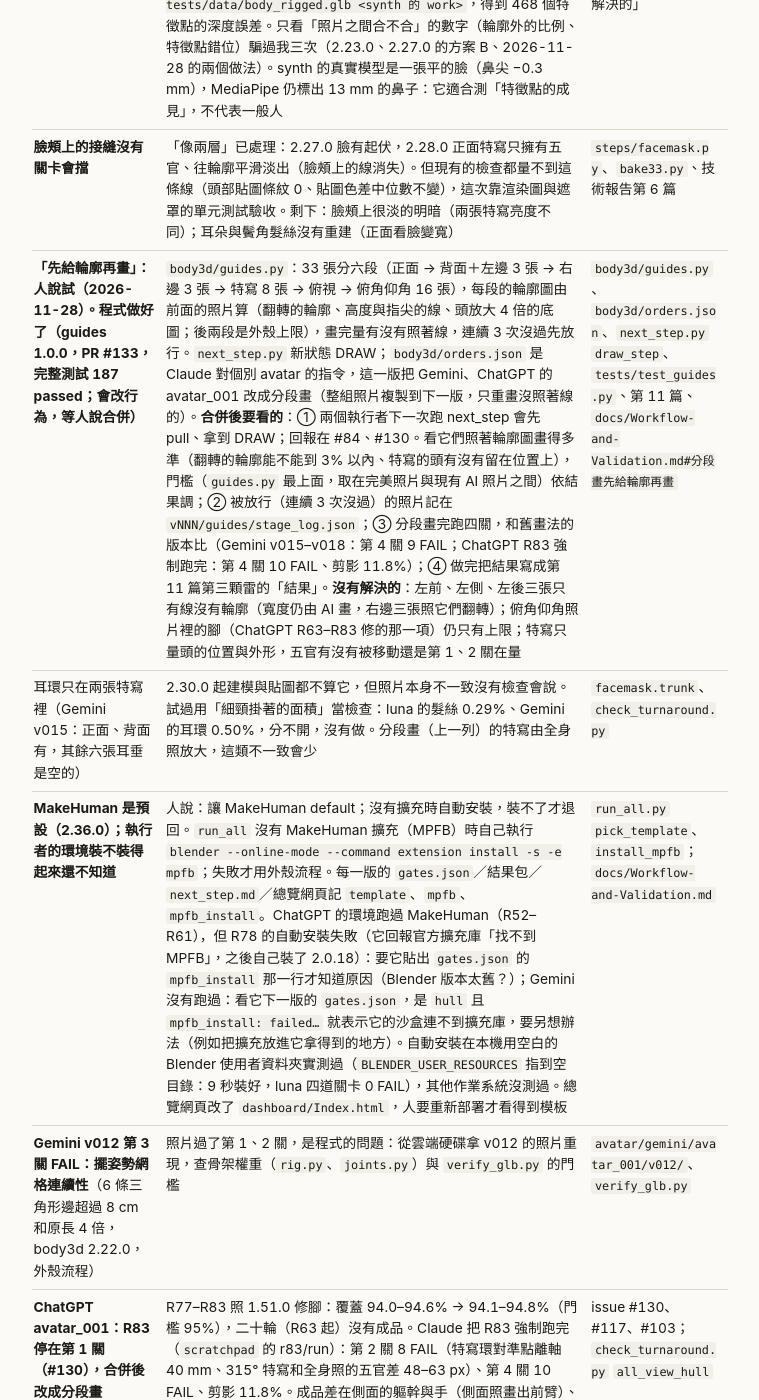
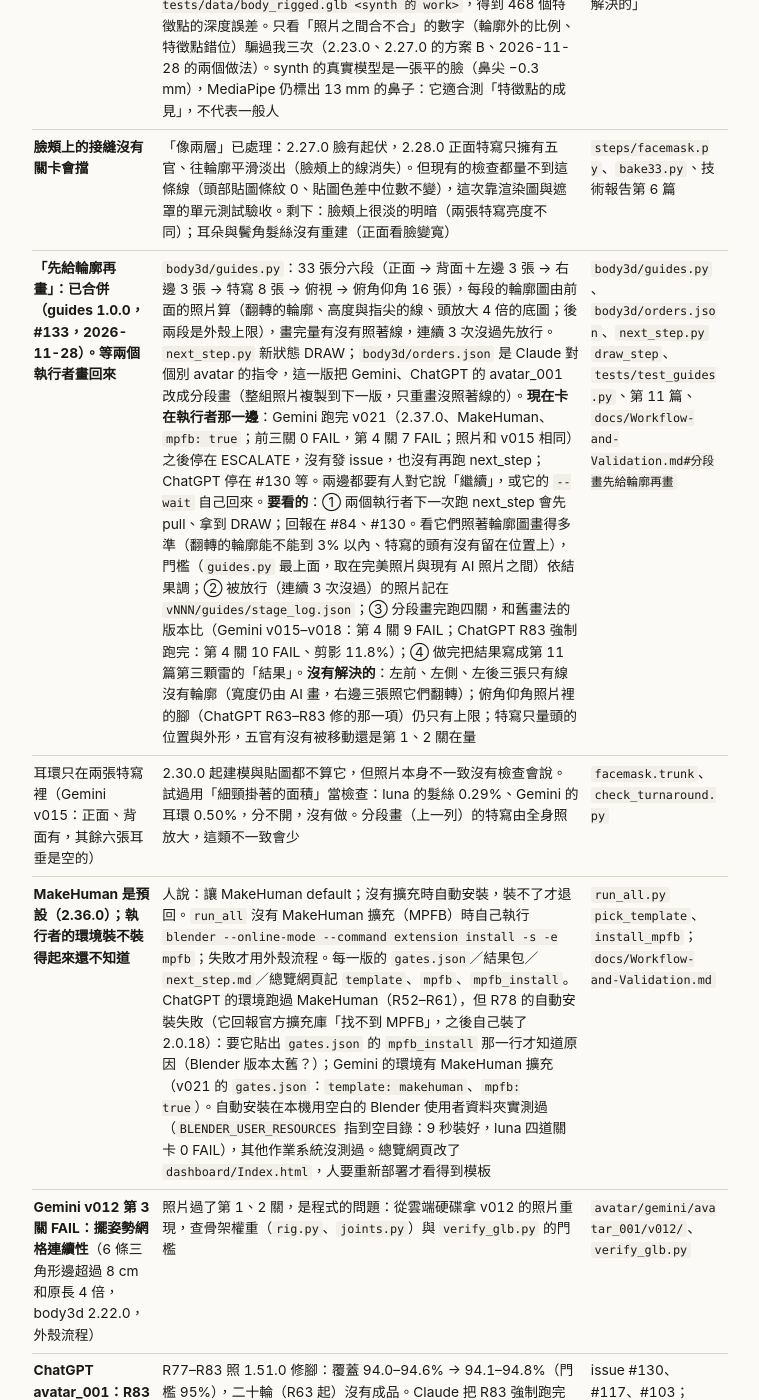
Before and after one commit to WangChengYeh/Avatar, a Jekyll site: the page built from docs/Handoff.md, in a window 1280 px wide and 1400 px high, scrolled down 1572 px. Shown: the whole window, without its empty margins (260-1019 px from the left). Built offline with Jekyll 4.4.1, drawn with Linux system fonts in a browser that asks for light colours; our own code applies the rules of GitHub Pages for plain Markdown files.

Commit message:
[Claude] Handoff: staged drawing is merged; both avatars wait on their executors
Agent: Claude
Co-Authored-By: Claude Fable 5.2 <noreply@anthropic.com>

```diff
--- a/docs/Handoff.md
+++ b/docs/Handoff.md
@@ -19,9 +19,9 @@
 | **Gemini avatar_001 v018：四關 0 FAIL、DONE，複核不通過（人說：輸入是美女，輸出變醜）** | 把 GLB 用照片的相機渲染、和輸入並排：五官位置相同，但臉變寬（嘴的高度膚色寬度 75 → 98 mm，寬 31%；完美照片的模型寬 4–9%）、臉頰到下巴沒有收窄、耳朵只剩邊緣一條、鬢角髮絲沒有、髮髻和後腦連成尖錐。原因：臉頰與耳朵之間的凹處雕不出來，被朝前的平面補起來，貼上側面的皮膚。四道關卡沒有一項比成品的臉和輸入像不像。**下一步（照順序）**：① 把「成品像不像輸入」做成第 4 關的檢查（原型：正面特寫與渲染，從眼下到嘴的每一列量膚色寬度；`scratchpad` 的 facewidth.py，還沒進 repo），讓這種成品不再 DONE；② 修頭部側面的形狀（臉部輪廓的深度現在固定為 0，可改用特徵點的深度；耳朵）與貼圖；③ 髮髻 | issue #84、`steps/bl_client_render.py`、`face33.py`、`headsil33.py`、`bake33.py` |
 | **改臉或頭的形狀之前先量真實模型** | 完美照片是已知模型渲染的：`python tests/face_truth.py tests/data/luna-v1.glb <luna 的 work>`、`… tests/data/body_rigged.glb <synth 的 work>`，得到 468 個特徵點的深度誤差。只看「照片之間合不合」的數字（輪廓外的比例、特徵點錯位）騙過我三次（2.23.0、2.27.0 的方案 B、2026-11-28 的兩個做法）。synth 的真實模型是一張平的臉（鼻尖 −0.3 mm），MediaPipe 仍標出 13 mm 的鼻子：它適合測「特徵點的成見」，不代表一般人 | `tests/face_truth.py`、第 5 篇「還沒解決的」 |
 | **臉頰上的接縫沒有關卡會擋** | 「像兩層」已處理：2.27.0 臉有起伏，2.28.0 正面特寫只擁有五官、往輪廓平滑淡出（臉頰上的線消失）。但現有的檢查都量不到這條線（頭部貼圖條紋 0、貼圖色差中位數不變），這次靠渲染圖與遮罩的單元測試驗收。剩下：臉頰上很淡的明暗（兩張特寫亮度不同）；耳朵與鬢角髮絲沒有重建（正面看臉變寬） | `steps/facemask.py`、`bake33.py`、技術報告第 6 篇 |
-| **「先給輪廓再畫」：人說試（2026-11-28）。程式做好了（guides 1.0.0，PR #133，完整測試 187 passed；會改行為，等人說合併）** | `body3d/guides.py`：33 張分六段（正面 → 背面＋左邊 3 張 → 右邊 3 張 → 特寫 8 張 → 俯視 → 俯角仰角 16 張），每段的輪廓圖由前面的照片算（翻轉的輪廓、高度與指尖的線、頭放大 4 倍的底圖；後兩段是外殼上限），畫完量有沒有照著線，連續 3 次沒過先放行。`next_step.py` 新狀態 DRAW；`body3d/orders.json` 是 Claude 對個別 avatar 的指令，這一版把 Gemini、ChatGPT 的 avatar_001 改成分段畫（整組照片複製到下一版，只重畫沒照著線的）。**合併後要看的**：① 兩個執行者下一次跑 next_step 會先 pull、拿到 DRAW；回報在 #84、#130。看它們照著輪廓圖畫得多準（翻轉的輪廓能不能到 3% 以內、特寫的頭有沒有留在位置上），門檻（`guides.py` 最上面，取在完美照片與現有 AI 照片之間）依結果調；② 被放行（連續 3 次沒過）的照片記在 `vNNN/guides/stage_log.json`；③ 分段畫完跑四關，和舊畫法的版本比（Gemini v015–v018：第 4 關 9 FAIL；ChatGPT R83 強制跑完：第 4 關 10 FAIL、剪影 11.8%）；④ 做完把結果寫成第 11 篇第三顆雷的「結果」。**沒有解決的**：左前、左側、左後三張只有線沒有輪廓（寬度仍由 AI 畫，右邊三張照它們翻轉）；俯角仰角照片裡的腳（ChatGPT R63–R83 修的那一項）仍只有上限；特寫只量頭的位置與外形，五官有沒有被移動還是第 1、2 關在量 | `body3d/guides.py`、`body3d/orders.json`、`next_step.py` `draw_step`、`tests/test_guides.py`、第 11 篇、`docs/Workflow-and-Validation.md#分段畫先給輪廓再畫` |
+| **「先給輪廓再畫」：已合併（guides 1.0.0，#133，2026-11-28）。等兩個執行者畫回來** | `body3d/guides.py`：33 張分六段（正面 → 背面＋左邊 3 張 → 右邊 3 張 → 特寫 8 張 → 俯視 → 俯角仰角 16 張），每段的輪廓圖由前面的照片算（翻轉的輪廓、高度與指尖的線、頭放大 4 倍的底圖；後兩段是外殼上限），畫完量有沒有照著線，連續 3 次沒過先放行。`next_step.py` 新狀態 DRAW；`body3d/orders.json` 是 Claude 對個別 avatar 的指令，這一版把 Gemini、ChatGPT 的 avatar_001 改成分段畫（整組照片複製到下一版，只重畫沒照著線的）。**現在卡在執行者那一邊**：Gemini 跑完 v021（2.37.0、MakeHuman、`mpfb: true`；前三關 0 FAIL，第 4 關 7 FAIL；照片和 v015 相同）之後停在 ESCALATE，沒有發 issue，也沒有再跑 next_step；ChatGPT 停在 #130 等。兩邊都要有人對它說「繼續」，或它的 `--wait` 自己回來。**要看的**：① 兩個執行者下一次跑 next_step 會先 pull、拿到 DRAW；回報在 #84、#130。看它們照著輪廓圖畫得多準（翻轉的輪廓能不能到 3% 以內、特寫的頭有沒有留在位置上），門檻（`guides.py` 最上面，取在完美照片與現有 AI 照片之間）依結果調；② 被放行（連續 3 次沒過）的照片記在 `vNNN/guides/stage_log.json`；③ 分段畫完跑四關，和舊畫法的版本比（Gemini v015–v018：第 4 關 9 FAIL；ChatGPT R83 強制跑完：第 4 關 10 FAIL、剪影 11.8%）；④ 做完把結果寫成第 11 篇第三顆雷的「結果」。**沒有解決的**：左前、左側、左後三張只有線沒有輪廓（寬度仍由 AI 畫，右邊三張照它們翻轉）；俯角仰角照片裡的腳（ChatGPT R63–R83 修的那一項）仍只有上限；特寫只量頭的位置與外形，五官有沒有被移動還是第 1、2 關在量 | `body3d/guides.py`、`body3d/orders.json`、`next_step.py` `draw_step`、`tests/test_guides.py`、第 11 篇、`docs/Workflow-and-Validation.md#分段畫先給輪廓再畫` |
 | 耳環只在兩張特寫裡（Gemini v015：正面、背面有，其餘六張耳垂是空的） | 2.30.0 起建模與貼圖都不算它，但照片本身不一致沒有檢查會說。試過用「細頸掛著的面積」當檢查：luna 的髮絲 0.29%、Gemini 的耳環 0.50%，分不開，沒有做。分段畫（上一列）的特寫由全身照放大，這類不一致會少 | `facemask.trunk`、`check_turnaround.py` |
-| **MakeHuman 是預設（2.36.0）；執行者的環境裝不裝得起來還不知道** | 人說：讓 MakeHuman default；沒有擴充時自動安裝，裝不了才退回。`run_all` 沒有 MakeHuman 擴充（MPFB）時自己執行 `blender --online-mode --command extension install -s -e mpfb`；失敗才用外殼流程。每一版的 `gates.json`／結果包／`next_step.md`／總覽網頁記 `template`、`mpfb`、`mpfb_install`。ChatGPT 的環境跑過 MakeHuman（R52–R61），但 R78 的自動安裝失敗（它回報官方擴充庫「找不到 MPFB」，之後自己裝了 2.0.18）：要它貼出 `gates.json` 的 `mpfb_install` 那一行才知道原因（Blender 版本太舊？）；Gemini 沒有跑過：看它下一版的 `gates.json`，是 `hull` 且 `mpfb_install: failed…` 就表示它的沙盒連不到擴充庫，要另想辦法（例如把擴充放進它拿得到的地方）。自動安裝在本機用空白的 Blender 使用者資料夾實測過（`BLENDER_USER_RESOURCES` 指到空目錄：9 秒裝好，luna 四道關卡 0 FAIL），其他作業系統沒測過。總覽網頁改了 `dashboard/Index.html`，人要重新部署才看得到模板 | `run_all.py` `pick_template`、`install_mpfb`；`docs/Workflow-and-Validation.md` |
+| **MakeHuman 是預設（2.36.0）；執行者的環境裝不裝得起來還不知道** | 人說：讓 MakeHuman default；沒有擴充時自動安裝，裝不了才退回。`run_all` 沒有 MakeHuman 擴充（MPFB）時自己執行 `blender --online-mode --command extension install -s -e mpfb`；失敗才用外殼流程。每一版的 `gates.json`／結果包／`next_step.md`／總覽網頁記 `template`、`mpfb`、`mpfb_install`。ChatGPT 的環境跑過 MakeHuman（R52–R61），但 R78 的自動安裝失敗（它回報官方擴充庫「找不到 MPFB」，之後自己裝了 2.0.18）：要它貼出 `gates.json` 的 `mpfb_install` 那一行才知道原因（Blender 版本太舊？）；Gemini 的環境有 MakeHuman 擴充（v021 的 `gates.json`：`template: makehuman`、`mpfb: true`）。自動安裝在本機用空白的 Blender 使用者資料夾實測過（`BLENDER_USER_RESOURCES` 指到空目錄：9 秒裝好，luna 四道關卡 0 FAIL），其他作業系統沒測過。總覽網頁改了 `dashboard/Index.html`，人要重新部署才看得到模板 | `run_all.py` `pick_template`、`install_mpfb`；`docs/Workflow-and-Validation.md` |
 | **Gemini v012 第 3 關 FAIL：擺姿勢網格連續性**（6 條三角形邊超過 8 cm 和原長 4 倍，body3d 2.22.0，外殼流程） | 照片過了第 1、2 關，是程式的問題：從雲端硬碟拿 v012 的照片重現，查骨架權重（`rig.py`、`joints.py`）與 `verify_glb.py` 的門檻 | `avatar/gemini/avatar_001/v012/`、`verify_glb.py` |
 | **ChatGPT avatar_001：R83 停在第 1 關（#130），合併後改成分段畫** | R77–R83 照 1.51.0 修腳：覆蓋 94.0–94.6% → 94.1–94.8%（門檻 95%），二十輪（R63 起）沒有成品。Claude 把 R83 強制跑完（`scratchpad` 的 r83/run）：第 2 關 8 FAIL（特寫環對準點離軸 40 mm、315° 特寫和全身照的五官差 48–63 px）、第 4 關 10 FAIL、剪影 11.8%。成品差在側面的軀幹與手（側面照畫出前臂）、頭變形；不是腳。照六段量：8 張特寫的頭都比規格高 43–58 mm（第 1 關只是 WARN）、對面的全身照翻轉後差 3.5–14.1%、135°／225° 的手臂比正面照高 11–14 mm。**下一步**：分段畫的 PR 合併後它會拿到 DRAW（先重畫背面與左後，再右邊三張，再 8 張特寫）；回報在 #130。它的環境自動安裝 MakeHuman 擴充失敗（R78：官方擴充庫回「找不到 MPFB」），自己另外裝了 MPFB 2.0.18。還沒查的：對準高度對腳寬的敏感度 | issue #130、#117、#103；`check_turnaround.py` `all_view_hull` |
 | 側面全身照的手臂沒有正對鏡頭 | 2.37.0 起烘焙不受影響（沿著手臂看的照片不畫手臂周圍 10 cm 的軀幹）。照片本身還是不合規格，沒有檢查會說：補照片檢查，90°／270° 全身圖的手臂只該剩手掌端面 | `check_turnaround.py`、`steps/whopaints.py` |
```
